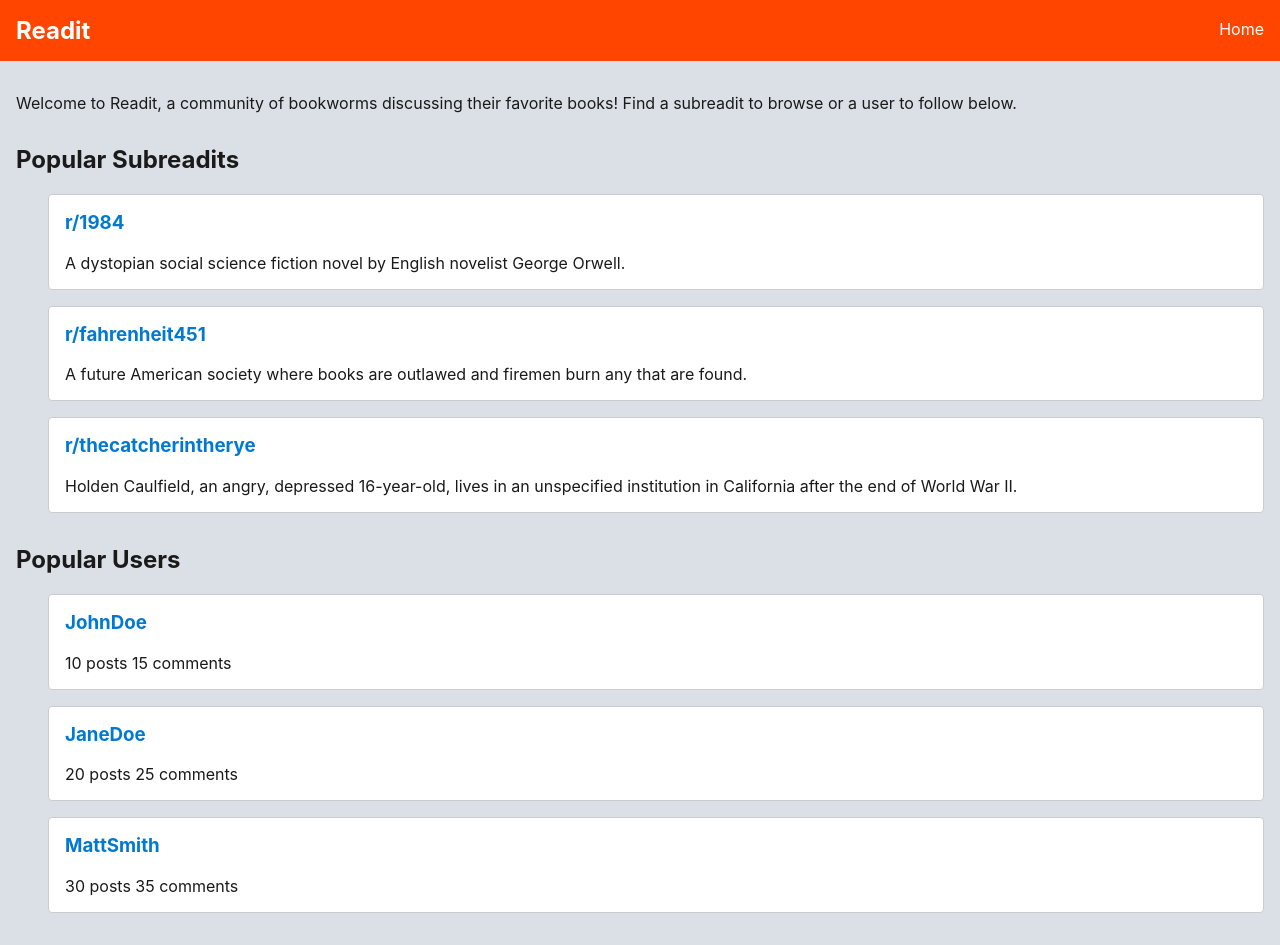
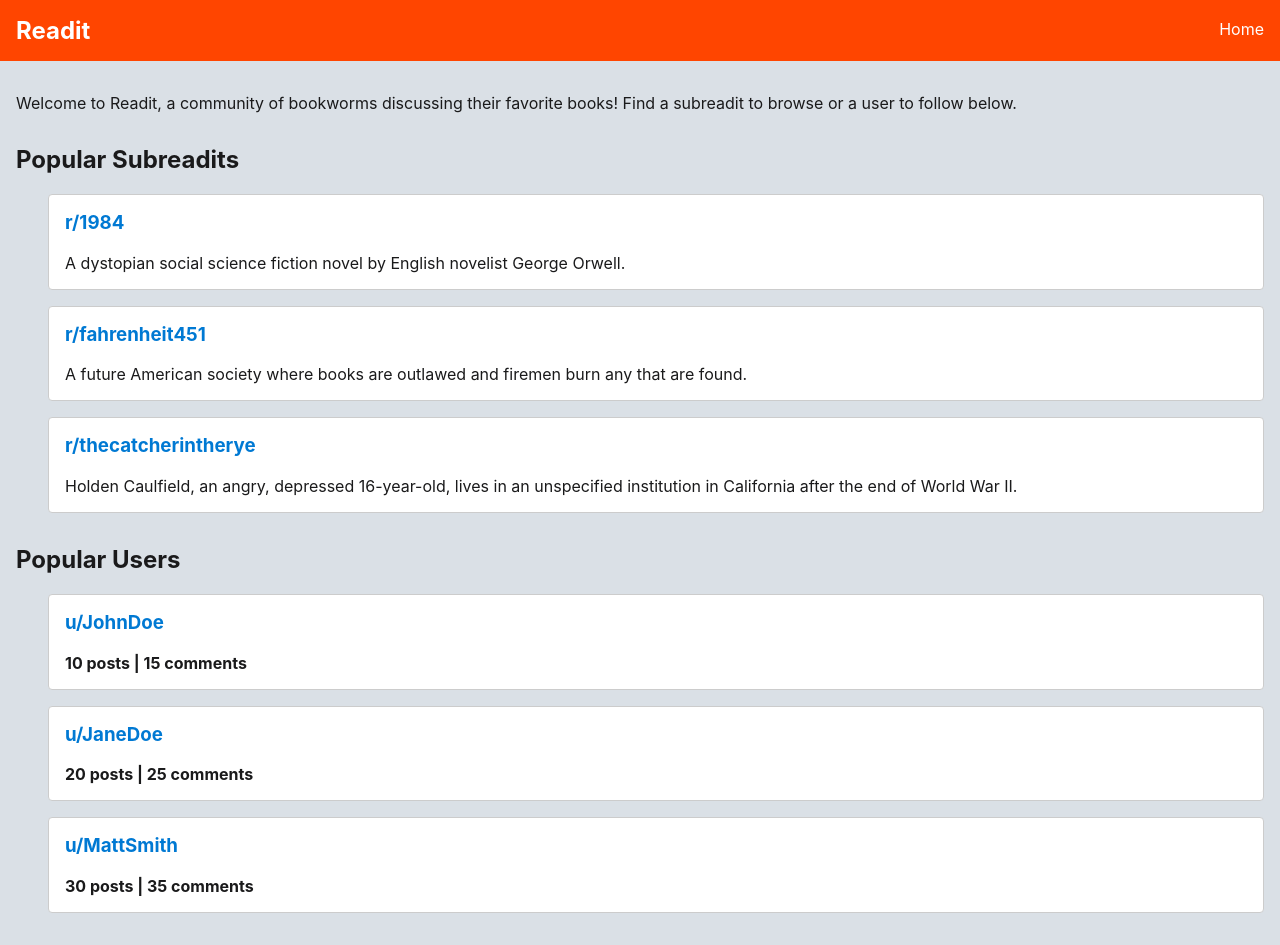
Before and after one commit to thawkin3/reddit-clone, a React (Create React App) app: page / in a window 1280 px wide. Built offline with nearby package versions, Linux system fonts and the light colour scheme.

Commit message:
fix: formats user stats with a pipe and bold font weight

```diff
--- a/src/components/User.css
+++ b/src/components/User.css
@@ -4,4 +4,5 @@
 
 .userStats {
   margin: 0;
+  font-weight: bold;
 }
--- a/src/components/User.js
+++ b/src/components/User.js
@@ -13,7 +13,7 @@ export const User = ({
   <Card>
     {isPreview ? (
       <h3 className="userName">
-        <Link to={`/user/${userName}`}>{userName}</Link>
+        <Link to={`/user/${userName}`}>u/{userName}</Link>
       </h3>
     ) : (
       <>
@@ -22,7 +22,8 @@ export const User = ({
       </>
     )}
     <p className="userStats">
-      <span className="userPostCount">{postCount} posts</span>{' '}
+      <span className="userPostCount">{postCount} posts</span>
+      {' | '}
       <span className="userCommentCount">{commentCount} comments</span>
     </p>
   </Card>
```
